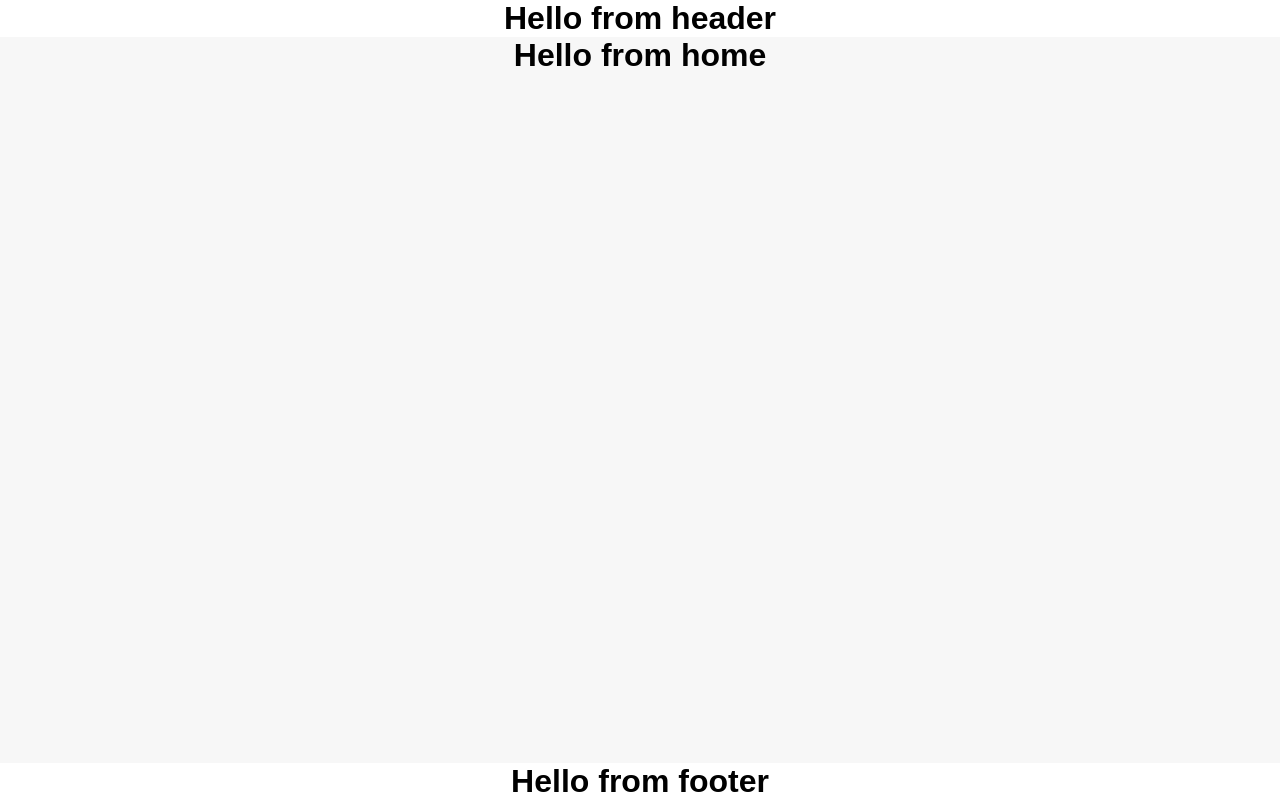
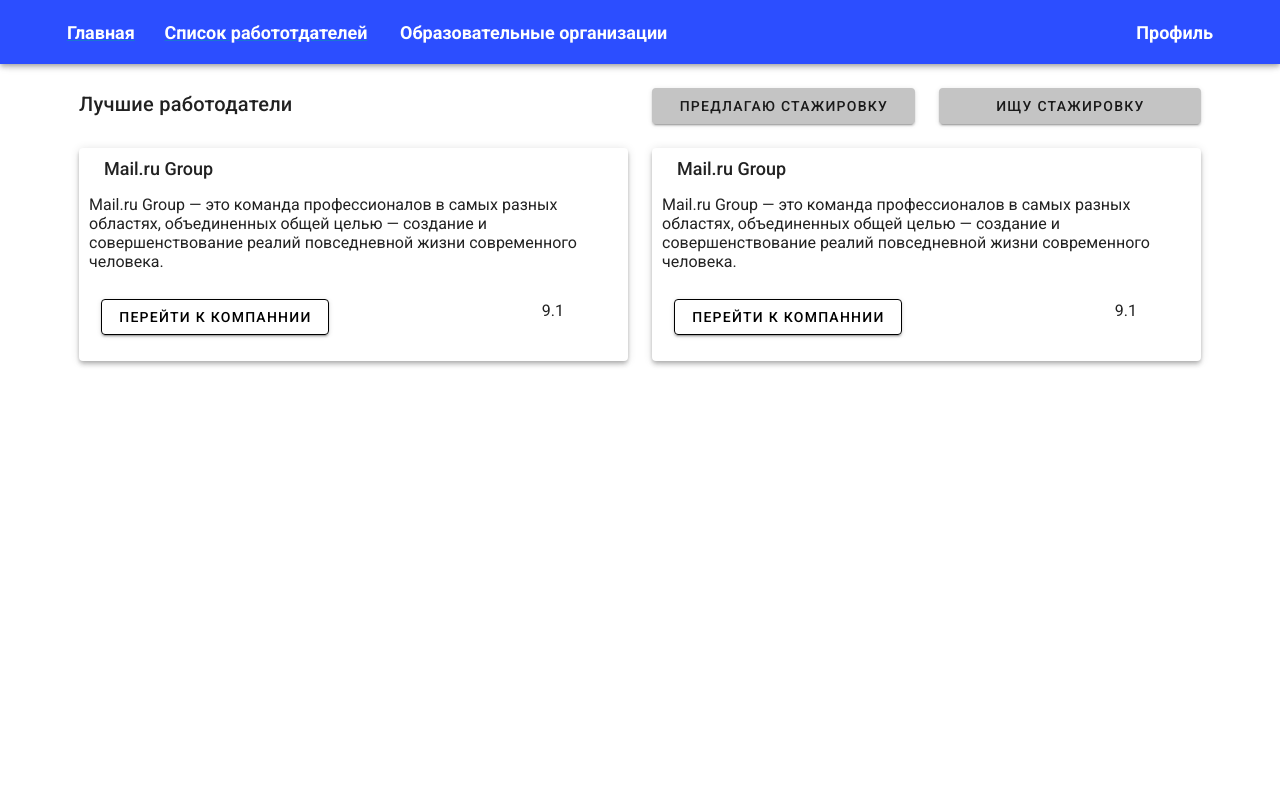
Before and after one commit to xinchao-bojan/5og3, a Vue app in the folder frontend/frontend-hack/: page / in a window 1280 px wide. Shown: the top 800 px of the page. Built offline with nearby package versions, Linux system fonts and the light colour scheme.

Commit message:
update style

```diff
--- a/frontend/frontend-hack/src/App.vue
+++ b/frontend/frontend-hack/src/App.vue
@@ -21,24 +21,6 @@
 </script>
 
 <style>
-html {
-  height: 100%;
-}
-a {
-  color: #2c3e50;
-  text-decoration: none;
-}
-body {
-  height: 100%;
-}
-#app {
-  font-family: Gost, sans-serif;
-  -webkit-font-smoothing: antialiased;
-  -moz-osx-font-smoothing: grayscale;
-  text-align: center;
-  color: #000000;
-  margin: 0;
-}
 .main {
   display: flex;
   flex-direction: column;
--- a/frontend/frontend-hack/src/components/Home.vue
+++ b/frontend/frontend-hack/src/components/Home.vue
@@ -1,14 +1,121 @@
 <template>
-  <div class="home">
-    <h1>Hello from home</h1>
-  </div>
+  <v-col>
+    <v-row>
+      <v-col cols="4">
+        <h2 class="title">Лучшие работодатели</h2>
+      </v-col>
+      <v-spacer>
+
+      </v-spacer>
+      <v-col cols="3">
+        <v-btn color="#C4C4C4" elevation="2" width="100%">
+          Предлагаю стажировку
+        </v-btn>
+      </v-col>
+      <v-col cols="3">
+        <v-btn color="#C4C4C4" elevation="2" width="100%">
+          Ищу стажировку
+        </v-btn>
+      </v-col>
+
+    </v-row>
+    <v-row>
+      <v-col cols="6">
+        <v-card elevation="4" class="card">
+          <v-col>
+            <v-row>
+              <p class="card_title">Mail.ru Group</p>
+            </v-row>
+            <v-row>
+              <p class="card_text">Mail.ru Group — это команда профессионалов в самых разных областях, объединенных общей целью — создание и совершенствование реалий повседневной жизни современного человека.</p>
+            </v-row>
+            <v-row>
+              <v-col cols="6">
+                <v-btn
+                  color="#000"
+                  elevation="2"
+                  outlined
+                >Перейти к компаннии</v-btn>
+              </v-col>
+              <v-spacer cols="4">
+
+              </v-spacer>
+              <v-col cols="2">
+                <p>9.1</p>
+              </v-col>
+            </v-row>
+          </v-col>
+        </v-card>
+      </v-col>
+      <v-col cols="6">
+        <v-card elevation="4" class="card">
+          <v-col>
+            <v-row>
+              <p class="card_title">Mail.ru Group</p>
+            </v-row>
+            <v-row>
+              <p class="card_text">Mail.ru Group — это команда профессионалов в самых разных областях, объединенных общей целью — создание и совершенствование реалий повседневной жизни современного человека.</p>
+            </v-row>
+            <v-row>
+              <v-col cols="6">
+                <v-btn
+                  color="#000"
+                  elevation="2"
+                  outlined
+                >Перейти к компаннии</v-btn>
+              </v-col>
+              <v-spacer cols="4">
+
+              </v-spacer>
+              <v-col cols="2">
+                <p>9.1</p>
+              </v-col>
+            </v-row>
+          </v-col>
+        </v-card>
+      </v-col>
+
+    </v-row>
+  </v-col>
 </template>
 
 <script>
-// @ is an alias to /src
 
 export default {
   name: 'Home',
-  components: {}
+  components: {
+  }
 }
 </script>
+
+<style lang="scss" scoped>
+.title{
+  font-family: Roboto;
+  font-style: normal;
+  font-weight: 500;
+  font-size: 28px;
+  line-height: 33px;
+}
+
+.card{
+  padding: 10px;
+}
+
+.card_title{
+  font-family: Roboto;
+  font-style: normal;
+  font-weight: 500;
+  font-size: 18px;
+  line-height: 21px;
+  padding-left: 15px;
+}
+
+.card_text{
+  font-family: Roboto;
+  font-style: normal;
+  font-weight: normal;
+  font-size: 16px;
+  line-height: 19px;
+}
+
+</style>
--- a/frontend/frontend-hack/src/components/header.vue
+++ b/frontend/frontend-hack/src/components/header.vue
@@ -1,8 +1,51 @@
 <template>
   <header class="header">
-      <div>
-        <h1>Hello from header</h1>
-      </div>
+      <div class="container">
+  <v-app >
+    <v-app-bar
+      app
+      color="#2C4EFF"
+      class="app_bar"
+
+    >
+    <div class="app_container">
+      <v-col>
+        <v-row>
+          <v-col cols="1">
+            <router-link to="/">
+              <p class="app_text">Главная</p>
+            </router-link>
+          </v-col>
+          <v-col cols="2-3">
+            <router-link to="/EmployersList ">
+              <p class="app_text">Список работотдателей</p>
+            </router-link>
+          </v-col>
+          <v-col cols="4">
+            <p class="app_text">Образовательные организации</p>
+          </v-col>
+          <v-spacer>
+
+          </v-spacer>
+          <v-col cols="11-12" justify-end>
+            <v-layout justify-end>
+              <p class="app_text">Профиль</p>
+            </v-layout>
+
+          </v-col>
+      </v-row>
+    </v-col>
+    </div>
+
+    </v-app-bar>
+
+      <v-main>
+        <router-view>
+        </router-view>
+      </v-main>
+
+      </v-app>
+    </div>
   </header>
 </template>
 
@@ -14,9 +57,33 @@
 }
 </script>
 
-<style lang="scss">
+<style lang="scss" scoped>
 header {
   max-width: 100%;
   flex: 0 0 auto;
 }
+
+.container{
+  margin: 0 auto;
+  width: 1170px;
+}
+
+.app_bar{
+  height: 64px;
+}
+
+.app_container{
+  margin: 0 auto;
+  width: 1170px;
+}
+
+.app_text{
+  color: rgb(255, 255, 255);
+  font-family: Roboto;
+  font-style: normal;
+  font-weight: bold;
+  font-size: 18px;
+  line-height: 21px;
+  margin: 0;
+}
 </style>
```
Also changed, not shown: 1 other file (tests, documents, lock files or other folders).
